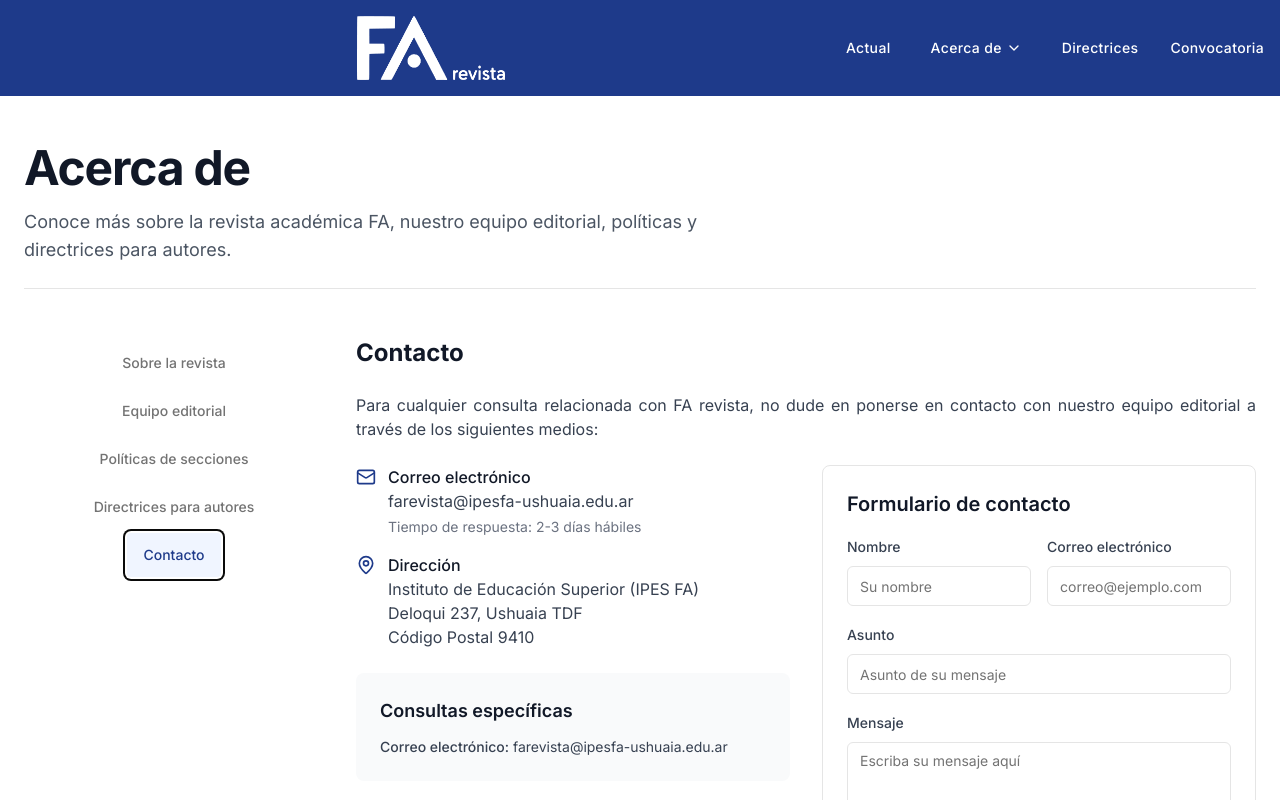
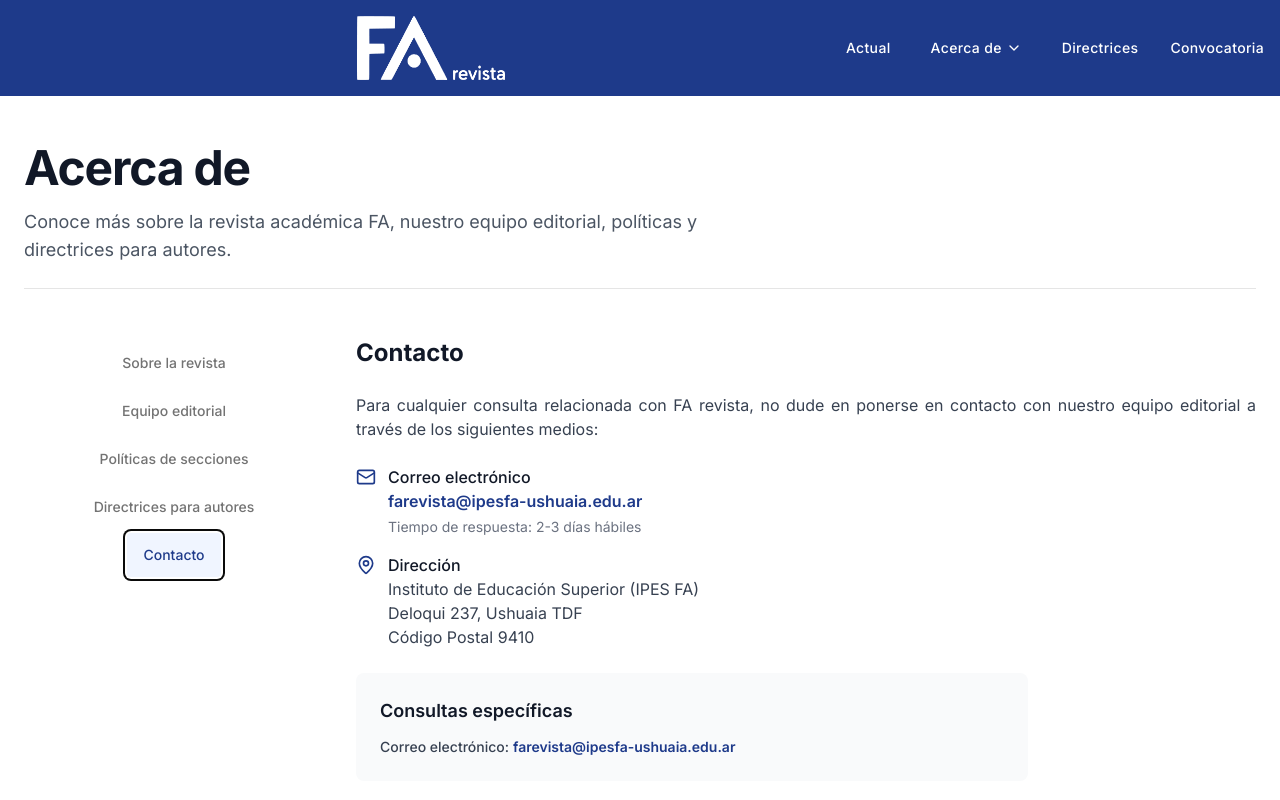
Before and after one commit to ipesfa/revista-institucional, a Next.js app: page /acerca-de in a window 1280 px wide. Both pictures are taken after a click on the tab "Contacto". Shown: the top 800 px of the page. Built offline with nearby package versions, Linux system fonts and the light colour scheme.

Commit message:
Mejorar página de contacto: resaltar correo y eliminar formulario - Resaltar correo de contacto en color azul (text-blue-800) en todas las instancias - Eliminar formulario de contacto completo - Ajustar layout a una sola columna centrada - Mantener información de contacto esencial

```diff
--- a/app/acerca-de/page.tsx
+++ b/app/acerca-de/page.tsx
@@ -463,7 +463,7 @@ export default function AcercaDePage() {
             Para coordinar un Dossier es necesario realizar una propuesta al Consejo editorial de la revista con una antelación de al menos un año.
           </p>
           <p className="text-justify">
-            La misma debe ser remitida a los correos de contacto: farevista@ipesfa-ushuaia.edu.ar. Dicha propuesta, a cargo del o los coordinadores del dossier, debe contener:
+            La misma debe ser remitida a los correos de contacto: <span className="text-blue-800 font-semibold">farevista@ipesfa-ushuaia.edu.ar</span>. Dicha propuesta, a cargo del o los coordinadores del dossier, debe contener:
           </p>
           <ul className="list-disc list-inside space-y-1 text-justify">
             <li>a) la presentación del tema,</li>
@@ -722,14 +722,14 @@ export default function AcercaDePage() {
                   equipo editorial a través de los siguientes medios:
                 </p>
 
-                <div className="grid md:grid-cols-2 gap-8">
+                <div className="max-w-2xl">
                   <div className="space-y-6">
                     <div className="space-y-4">
                       <div className="flex items-start">
                         <Mail className="h-5 w-5 text-blue-800 mr-3 mt-0.5" />
                         <div>
                           <h3 className="font-medium text-gray-900">Correo electrónico</h3>
-                          <p className="text-gray-700">farevista@ipesfa-ushuaia.edu.ar</p>
+                          <p className="text-blue-800 font-semibold">farevista@ipesfa-ushuaia.edu.ar</p>
                           <p className="text-sm text-gray-500 mt-1">Tiempo de respuesta: 2-3 días hábiles</p>
                         </div>
                       </div>
@@ -753,44 +753,12 @@ export default function AcercaDePage() {
                       <h3 className="text-lg font-semibold text-gray-900 mb-3">Consultas específicas</h3>
                       <div className="space-y-2">
                         <p className="text-sm text-gray-700">
-                          <span className="font-medium">Correo electrónico:</span> farevista@ipesfa-ushuaia.edu.ar
+                          <span className="font-medium">Correo electrónico:</span> <span className="text-blue-800 font-semibold">farevista@ipesfa-ushuaia.edu.ar</span>
                         </p>
                       </div>
                     </div>
                   </div>
 
-                  <div className="bg-white border rounded-lg p-6">
-                    <h3 className="text-xl font-semibold text-gray-900 mb-4">Formulario de contacto</h3>
-                    <form className="space-y-4">
-                      <div className="grid grid-cols-2 gap-4">
-                        <div className="space-y-2">
-                          <label htmlFor="name" className="text-sm font-medium text-gray-700">
-                            Nombre
-                          </label>
-                          <Input id="name" placeholder="Su nombre" />
-                        </div>
-                        <div className="space-y-2">
-                          <label htmlFor="email" className="text-sm font-medium text-gray-700">
-                            Correo electrónico
-                          </label>
-                          <Input id="email" type="email" placeholder="correo@ejemplo.com" />
-                        </div>
-                      </div>
-                      <div className="space-y-2">
-                        <label htmlFor="subject" className="text-sm font-medium text-gray-700">
-                          Asunto
-                        </label>
-                        <Input id="subject" placeholder="Asunto de su mensaje" />
-                      </div>
-                      <div className="space-y-2">
-                        <label htmlFor="message" className="text-sm font-medium text-gray-700">
-                          Mensaje
-                        </label>
-                        <Textarea id="message" placeholder="Escriba su mensaje aquí" rows={5} />
-                      </div>
-                      <Button className="w-full bg-blue-800 hover:bg-blue-700">Enviar mensaje</Button>
-                    </form>
-                  </div>
                 </div>
               </div>
             </TabsContent>
```
